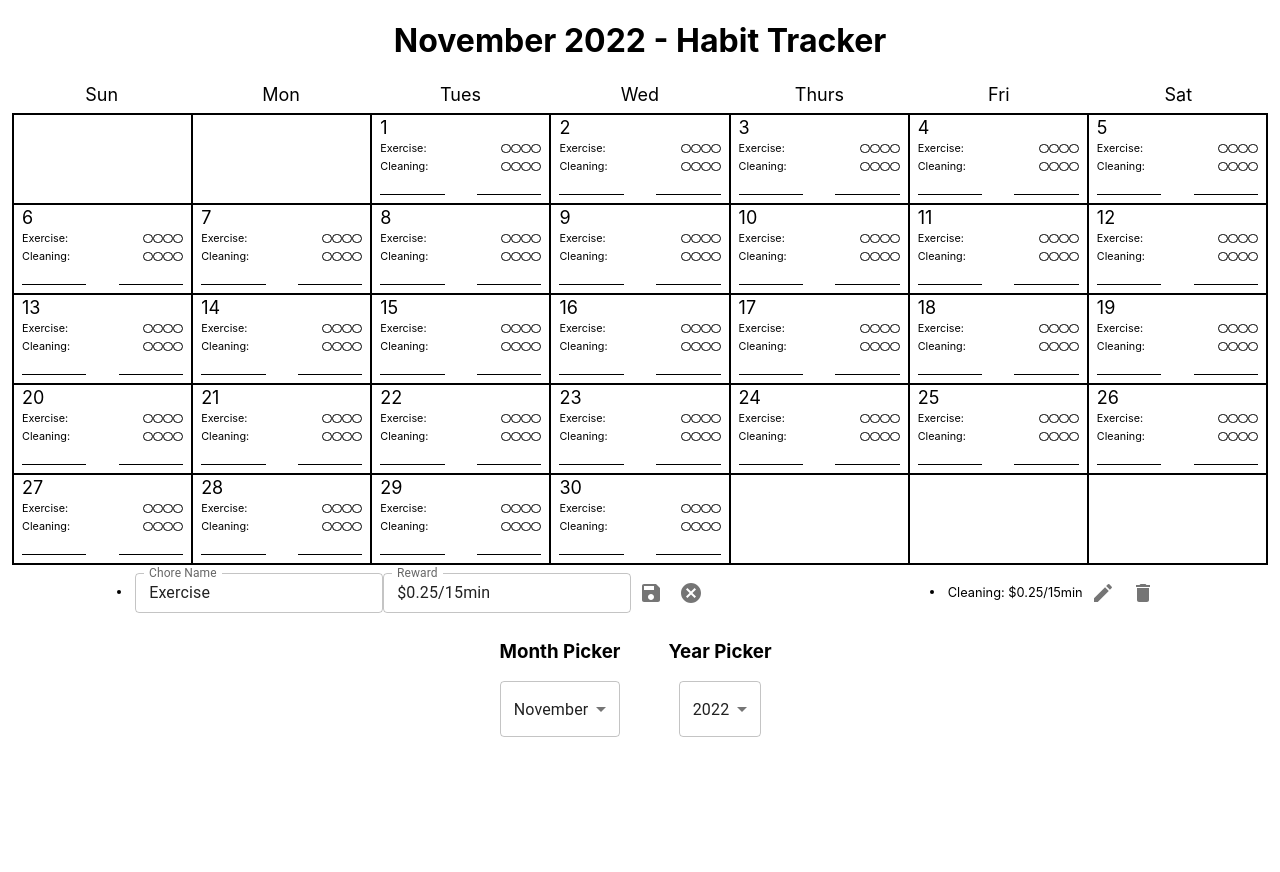
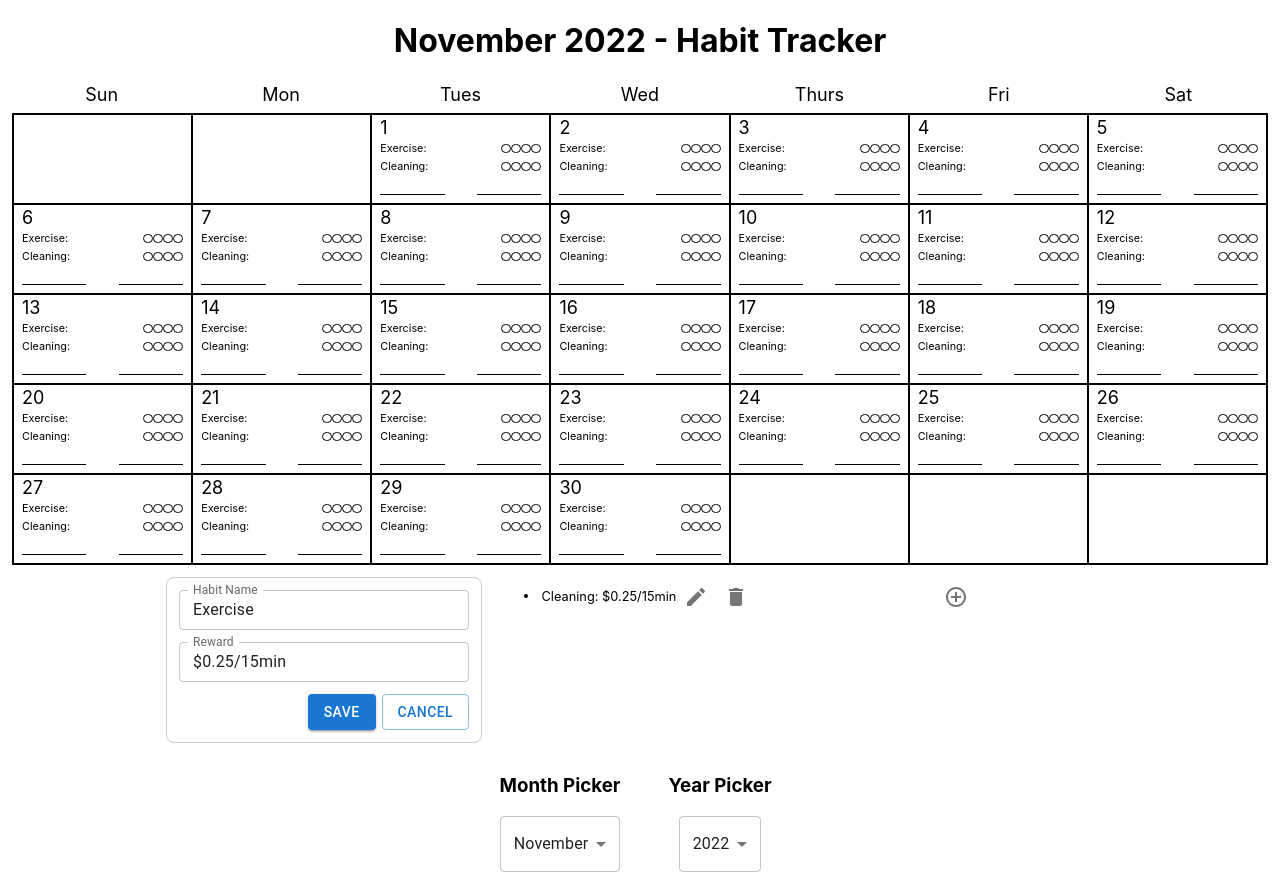
Before and after one commit to trpglobokar/habit-calendar-maker, a React (Create React App) app: page / in a window 1280 px wide. Both pictures are taken after a click on the button 378 px from the left and 592 px from the top of the page. Before the commit the page ends 800 px from the top, so only its background shows below. Built offline with nearby package versions, Linux system fonts and the light colour scheme.

Commit message:
feat: refactor habit list and added 'New habit' button

```diff
--- a/src/Calendar.tsx
+++ b/src/Calendar.tsx
@@ -1,20 +1,21 @@
 import React from "react";
 
 import { useAppSelector } from "./data/hooks";
-import { selectMonth, selectYear, selectChores } from "./data/dateSlice";
+import { selectMonth, selectYear } from "./data/dateSlice";
 
 import Day from "./Day";
 import PickerMonth from "./pickers/PickerMonth";
 import PickerYear from "./pickers/PickerYear";
 
+import { generateMonthInfo } from "./utils/utils";
+
+import ChoreList from "./pickers/ChoreList";
+
 import "./Calendar.css";
-import { generateMonthInfo } from "./utils/utils";
-import ChoreListItem from "./pickers/ChoreListItem";
 
 const Calendar: React.FunctionComponent = () => {
   const selectedMonth = useAppSelector(selectMonth);
   const selectedYear = useAppSelector(selectYear);
-  const chores = useAppSelector(selectChores);
 
   const { monthName, weekdayOfMonthStart, daysInMonth } = generateMonthInfo(
     selectedMonth,
@@ -56,12 +57,6 @@ const Calendar: React.FunctionComponent = () => {
     (weekdayName) => <div className="CalendarLabel">{weekdayName}</div>
   );
 
-  const choreSalaries = chores.map((chore) => (
-    <div className="ChoreSalary">
-      <ChoreListItem key={chore.id} chore={chore} />
-    </div>
-  ));
-
   return (
     <div className="CalendarWrapper">
       <h1>
@@ -69,7 +64,7 @@ const Calendar: React.FunctionComponent = () => {
       </h1>
       <div className="CalendarLabels">{Labels}</div>
       <div className="Calendar">{Weeks}</div>
-      <div className="ChoreSalaries">{choreSalaries}</div>
+      <ChoreList />
       <div className="Pickers">
         <PickerMonth />
         <PickerYear />
--- a/src/data/dateSlice.ts
+++ b/src/data/dateSlice.ts
@@ -1,4 +1,4 @@
-import { createSlice, configureStore, PayloadAction } from "@reduxjs/toolkit";
+import { createSlice, PayloadAction } from "@reduxjs/toolkit";
 import { v4 as uuidv4 } from "uuid";
 
 import { RootState } from "./store";
@@ -41,6 +41,17 @@ export const dateSlice = createSlice({
         action.payload.id !== chore.id ? chore : action.payload
       );
     },
+    createHabit: (
+      state,
+      action: PayloadAction<Pick<Chore, "name" | "reward">>
+    ) => {
+      const newHabit = {
+        id: uuidv4(),
+        name: action.payload.name,
+        reward: action.payload.reward,
+      };
+      state.chores = state.chores.concat([newHabit]);
+    },
     deleteChore: (state, action: PayloadAction<string>) => {
       state.chores = state.chores.filter(
         (chore) => action.payload !== chore.id
@@ -49,8 +60,13 @@ export const dateSlice = createSlice({
   },
 });
 
-export const { changeChore, changeMonth, changeYear, deleteChore } =
-  dateSlice.actions;
+export const {
+  changeChore,
+  changeMonth,
+  changeYear,
+  createHabit,
+  deleteChore,
+} = dateSlice.actions;
 
 export const selectMonth = (state: RootState) => state.date.month;
 export const selectYear = (state: RootState) => state.date.year;
--- a/src/data/types.ts
+++ b/src/data/types.ts
@@ -23,3 +23,5 @@ export enum monthsEnum {
   November,
   December,
 }
+
+export const defaultHabit = { id: "temp", name: "", reward: "" };
--- /dev/null
+++ b/src/pickers/ChoreList.css
@@ -0,0 +1,10 @@
+.HabitList {
+  display: flex;
+  justify-content: center;
+  padding: 12px 8px;
+  font-size: 0.8em;
+}
+
+.HabitListItem {
+  width: 25%;
+}
--- /dev/null
+++ b/src/pickers/ChoreList.tsx
@@ -0,0 +1,35 @@
+import React, { useState } from "react";
+
+import { useAppSelector } from "../data/hooks";
+import { selectChores } from "../data/dateSlice";
+
+import ChoreListItem from "./ChoreListItem";
+import NewHabit from "./NewHabit";
+
+import "./ChoreList.css";
+
+const ChoreList: React.FunctionComponent = () => {
+  const chores = useAppSelector(selectChores);
+
+  const newItem =
+    chores.length < 4 ? (
+      <div className="HabitListItem">
+        <NewHabit />
+      </div>
+    ) : null;
+
+  const choreSalaries = chores.map((chore) => (
+    <div className="HabitListItem">
+      <ChoreListItem key={chore.id} chore={chore} />
+    </div>
+  ));
+
+  return (
+    <div className="HabitList">
+      {choreSalaries}
+      {newItem}
+    </div>
+  );
+};
+
+export default ChoreList;
--- a/src/pickers/ChoreListItem.tsx
+++ b/src/pickers/ChoreListItem.tsx
@@ -1,15 +1,13 @@
 import React, { useState } from "react";
-import CancelIcon from "@mui/icons-material/Cancel";
 import DeleteIcon from "@mui/icons-material/Delete";
 import EditIcon from "@mui/icons-material/Edit";
-import SaveIcon from "@mui/icons-material/Save";
 import IconButton from "@mui/material/IconButton";
-import Input from "@mui/material/Input";
 
 import { useAppDispatch } from "../data/hooks";
-import { changeChore, deleteChore } from "../data/dateSlice";
-import { Chore, monthsEnum } from "../data/types";
-import TextField from "@mui/material/TextField";
+import { deleteChore } from "../data/dateSlice";
+import { Chore } from "../data/types";
+
+import HabitListItemEdit from "./HabitListItemEdit";
 
 interface ChoreListItemProps {
   chore: Chore;
@@ -18,35 +16,8 @@ const ChoreListItem: React.FunctionComponent<ChoreListItemProps> = ({
   chore,
 }) => {
   const [isEditMode, setIsEditMode] = useState(false);
-  const [tempChoreName, setTempChoreName] = useState(chore.name);
-  const [tempReward, setTempReward] = useState(chore.reward);
 
   const dispatch = useAppDispatch();
-
-  const handleEditCancel = () => {
-    setIsEditMode(false);
-    setTempChoreName(chore.name);
-    setTempReward(chore.reward);
-  };
-
-  const handleNameChange = (event: React.ChangeEvent<HTMLInputElement>) => {
-    setTempChoreName(event.currentTarget.value);
-  };
-
-  const handleRewardChange = (event: React.ChangeEvent<HTMLInputElement>) => {
-    setTempReward(event.currentTarget.value);
-  };
-
-  const handleSave = () => {
-    dispatch(
-      changeChore({
-        id: chore.id,
-        name: tempChoreName,
-        reward: tempReward,
-      })
-    );
-    setIsEditMode(false);
-  };
 
   const handleDelete = () => {
     dispatch(deleteChore(chore.id));
@@ -54,26 +25,10 @@ const ChoreListItem: React.FunctionComponent<ChoreListItemProps> = ({
 
   if (isEditMode) {
     return (
-      <li key={chore.id}>
-        <TextField
-          label="Chore Name"
-          value={tempChoreName}
-          size="small"
-          onChange={handleNameChange}
-        />
-        <TextField
-          label="Reward"
-          value={tempReward}
-          size="small"
-          onChange={handleRewardChange}
-        />
-        <IconButton aria-label="save" onClick={handleSave}>
-          <SaveIcon />
-        </IconButton>
-        <IconButton aria-label="cancel edit" onClick={handleEditCancel}>
-          <CancelIcon />
-        </IconButton>
-      </li>
+      <HabitListItemEdit
+        chore={chore}
+        handleExitEdit={() => setIsEditMode(false)}
+      />
     );
   }
 
--- /dev/null
+++ b/src/pickers/HabitListItemEdit.css
@@ -0,0 +1,14 @@
+.EditWrapper {
+  display: flex;
+  flex-direction: column;
+  gap: 12px;
+  border: 1px solid #ccc;
+  border-radius: 8px;
+  padding: 12px;
+}
+
+.EditControlsWrapper {
+  display: flex;
+  justify-content: flex-end;
+  gap: 6px;
+}
--- /dev/null
+++ b/src/pickers/HabitListItemEdit.tsx
@@ -0,0 +1,91 @@
+import React, { useState } from "react";
+import Button from "@mui/material/Button";
+import TextField from "@mui/material/TextField";
+
+import { changeChore, createHabit } from "../data/dateSlice";
+import { useAppDispatch } from "../data/hooks";
+import { Chore, defaultHabit } from "../data/types";
+
+import "./HabitListItemEdit.css";
+
+interface HabitListItemEditProps {
+  chore?: Chore;
+  handleExitEdit: () => void;
+}
+const HabitListItemEdit: React.FunctionComponent<HabitListItemEditProps> = ({
+  chore,
+  handleExitEdit,
+}) => {
+  const dispatch = useAppDispatch();
+  const { id, name, reward } = chore ? chore : defaultHabit;
+
+  const [tempChoreName, setTempChoreName] = useState(name);
+  const [tempReward, setTempReward] = useState(reward);
+
+  const isNewItem = !chore;
+  const isSaveDisabled = !tempChoreName || !tempReward;
+
+  const handleNameChange = (event: React.ChangeEvent<HTMLInputElement>) => {
+    setTempChoreName(event.currentTarget.value);
+  };
+
+  const handleRewardChange = (event: React.ChangeEvent<HTMLInputElement>) => {
+    setTempReward(event.currentTarget.value);
+  };
+
+  const handleEditCancel = () => {
+    handleExitEdit();
+  };
+
+  const handleSave = isNewItem
+    ? () => {
+        dispatch(
+          createHabit({
+            name: tempChoreName,
+            reward: tempReward,
+          })
+        );
+        handleExitEdit();
+      }
+    : () => {
+        dispatch(
+          changeChore({
+            id: id,
+            name: tempChoreName,
+            reward: tempReward,
+          })
+        );
+        handleExitEdit();
+      };
+
+  return (
+    <div key={id} className="EditWrapper">
+      <TextField
+        label="Habit Name"
+        value={tempChoreName}
+        size="small"
+        onChange={handleNameChange}
+      />
+      <TextField
+        label="Reward"
+        value={tempReward}
+        size="small"
+        onChange={handleRewardChange}
+      />
+      <div className="EditControlsWrapper">
+        <Button
+          variant="contained"
+          onClick={handleSave}
+          disabled={isSaveDisabled}
+        >
+          Save
+        </Button>
+        <Button variant="outlined" onClick={handleEditCancel}>
+          Cancel
+        </Button>
+      </div>
+    </div>
+  );
+};
+
+export default HabitListItemEdit;
--- /dev/null
+++ b/src/pickers/NewHabit.tsx
@@ -0,0 +1,22 @@
+import React, { useState } from "react";
+
+import AddCircleOutlineIcon from "@mui/icons-material/AddCircleOutline";
+import IconButton from "@mui/material/IconButton";
+
+import HabitListItemEdit from "./HabitListItemEdit";
+
+const NewHabit: React.FunctionComponent = () => {
+  const [isCreateMode, setIsCreateMode] = useState(false);
+
+  if (isCreateMode) {
+    return <HabitListItemEdit handleExitEdit={() => setIsCreateMode(false)} />;
+  }
+
+  return (
+    <IconButton aria-label="edit" onClick={() => setIsCreateMode(true)}>
+      <AddCircleOutlineIcon />
+    </IconButton>
+  );
+};
+
+export default NewHabit;
```
